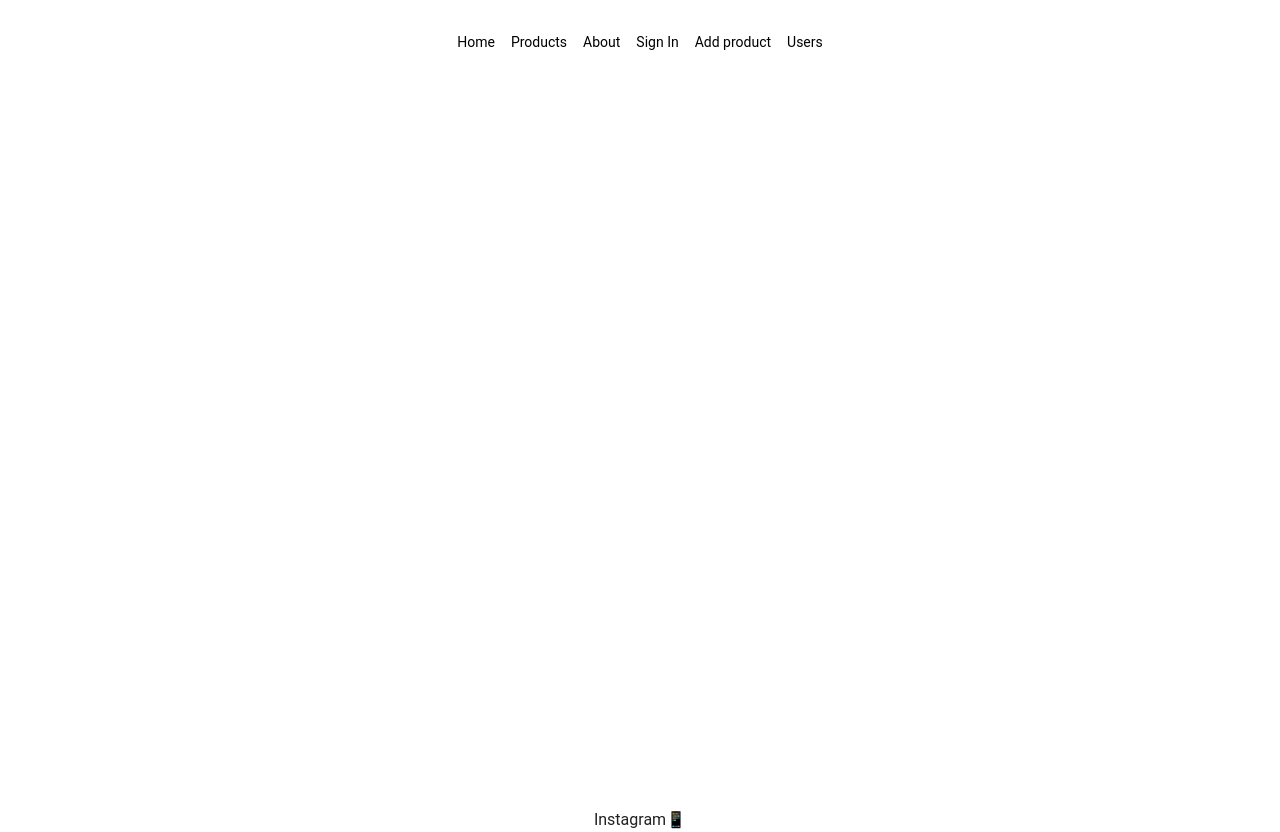
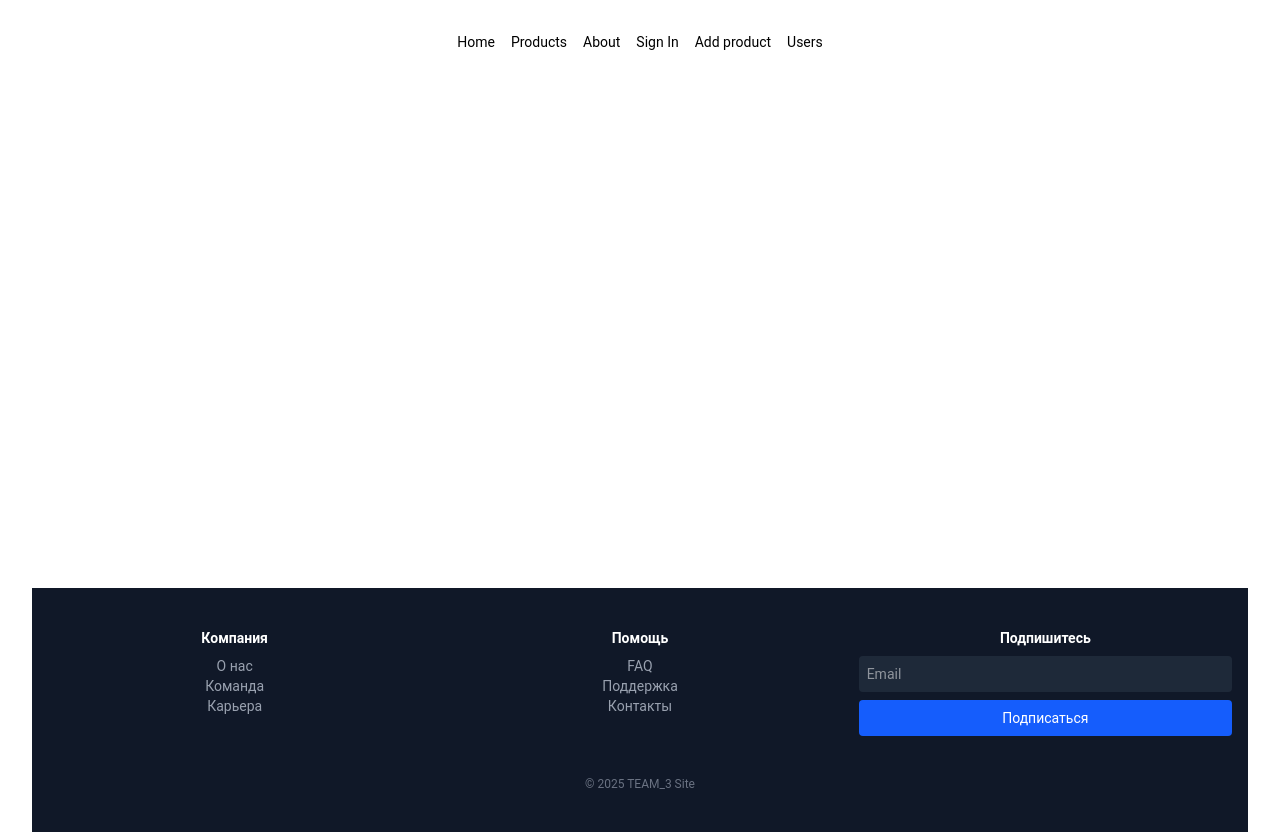
Before and after one commit to Viktoriia-Tereshchenko/topshop, a React (Vite) app: page / in a window 1280 px wide. Built offline with nearby package versions, Linux system fonts and the light colour scheme.

Commit message:
footer-2027

```diff
--- a/src/layouts/MainLayout.tsx
+++ b/src/layouts/MainLayout.tsx
@@ -1,5 +1,6 @@
 import { Outlet } from "react-router-dom";
 import { NavBar } from "../components/NavBar/NavBar";
+import Footer from "../components/Footer/Footer";
 // import { NavBar } from "../components/NavBar/NavBar";
 
 export const MainLayout = () => {
@@ -16,7 +17,7 @@ export const MainLayout = () => {
       </main>
 
       <footer>
-        <a href="">Instagram📱</a>
+        <Footer />
       </footer>
     </div>
   );
```
